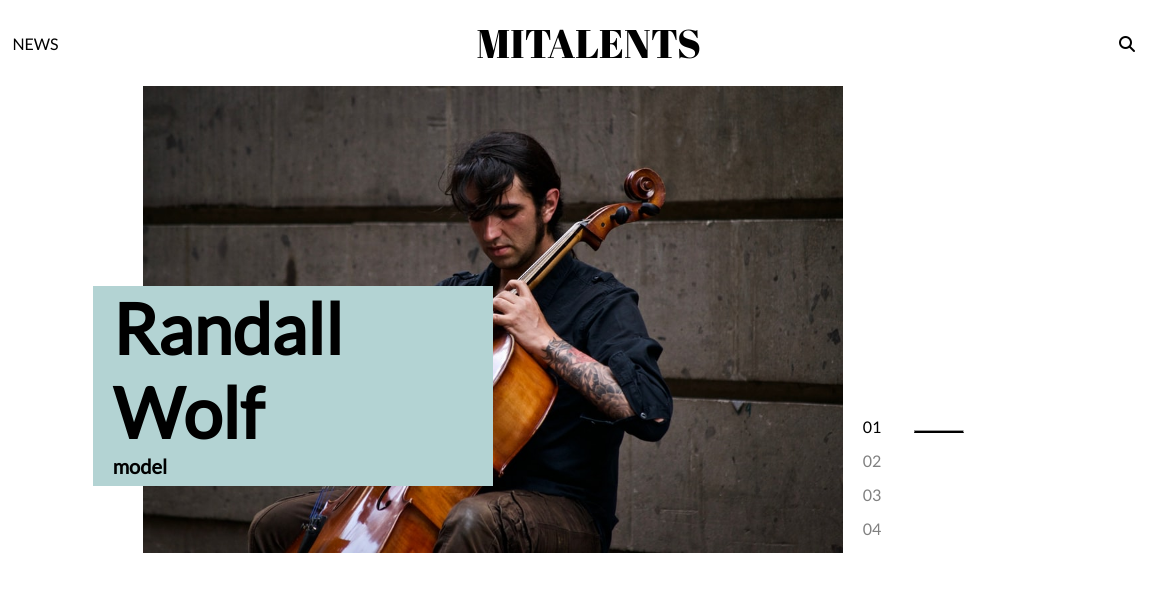
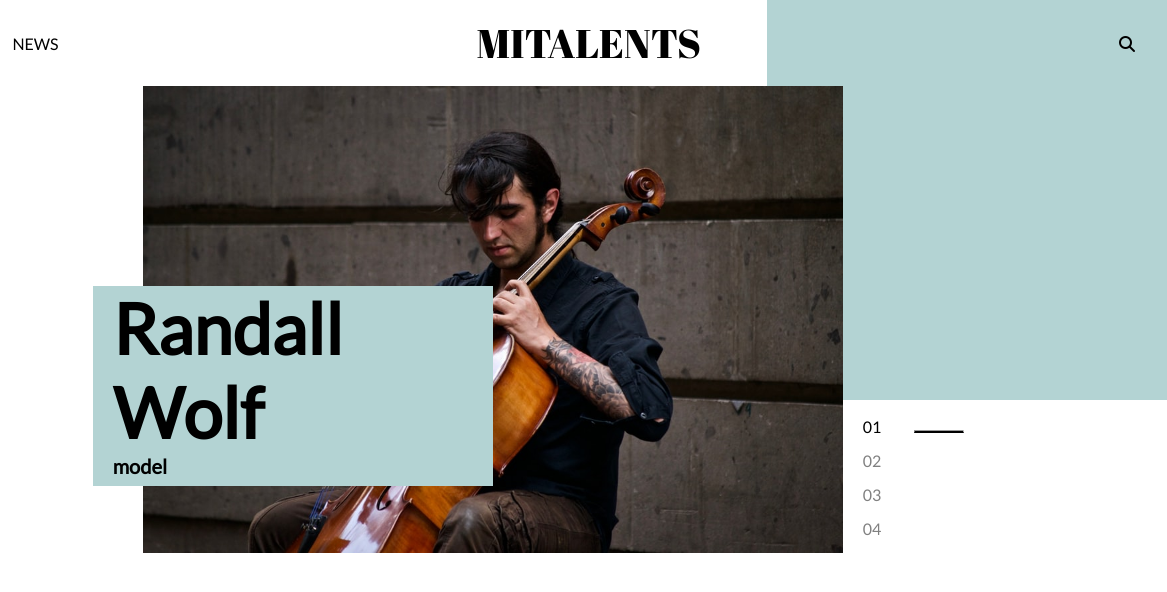
Before and after one commit to AnJaWr/Exercises, a plain HTML site: page index.html in a window 1280 px wide. Shown: the full height of the page, 113-1280 px from the left. Drawn offline with nearby package versions, Linux system fonts and the light colour scheme.

Commit message:
img url body background with slash

```diff
--- a/css/style.scss
+++ b/css/style.scss
@@ -22,7 +22,7 @@ cursive;
 
 body {
   background: white;
-  background-image: url('img/topsq.gif');
+  background-image: url('/img/topsq.gif');
   background-position: right top;
   background-repeat: no-repeat;
   color: black;
```
Also changed, not shown: css/style.css, 1 other file.
